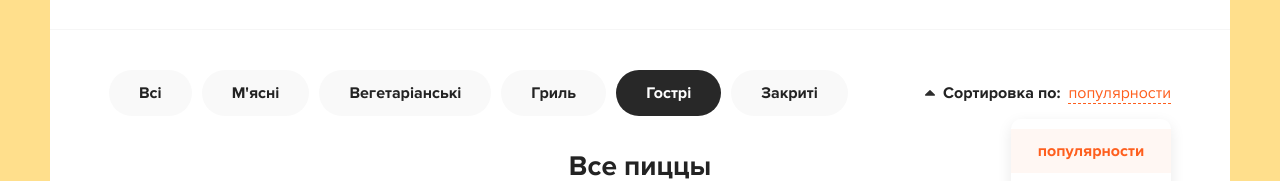
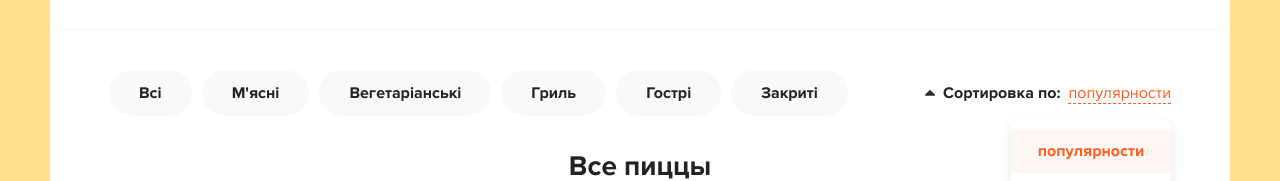
Before and after one commit to vbasoon/Store-Pizza-React, a React (Create React App) app: page / in a window 1280 px wide. Shown: the part 152-333 px from the top of the page. Built offline with nearby package versions, Linux system fonts and the light colour scheme.

Commit message:
functional useState

```diff
--- a/src/App.js
+++ b/src/App.js
@@ -16,7 +16,7 @@ function App() {
             <div className="content__top">
               <Categories
                 onClickItem={(name) => console.log(name)}
-                props={items}
+                items={items}
               />
               <div className="sort">
                 <div className="sort__label">
--- a/src/components/Categories.jsx
+++ b/src/components/Categories.jsx
@@ -1,26 +1,53 @@
 import React from "react";
 
-class Categories extends React.Component {
-  state = {
-    activeItem: 3,
+// class Categories extends React.Component {
+//   state = {
+//     activeItem: 3,
+//   };
+
+//   onSelectItem = (index) => {
+//     this.setState({
+//       activeItem: index,
+//     });
+//   };
+
+//   render() {
+//     const { props, onClickItem } = this.props;
+//     return (
+//       <div className="categories">
+//         <ul>
+//           <li>Всi</li>
+//           {props.map((name, index) => (
+//             <li
+//               className={this.state.activeItem === index ? "active" : ""}
+//               onClick={() => this.onSelectItem(index)}
+//               key={`${name}_${index}`}
+//             >
+//               {name}
+//             </li>
+//           ))}
+//         </ul>
+//       </div>
+//     );
+//   }
+// }.
+
+const Categories = (items, onClickItem) => {
+  const [activeItem, setActiveItem] = React.useState(null);
+
+  const onSelectItem = (index) => {
+    setActiveItem(index);
   };
 
-  onSelectItem = (index) => {
-    this.setState({
-      activeItem: index,
-    });
-  };
-
-  render() {
-    const { props, onClickItem } = this.props;
-    return (
+  return (
+    <div>
       <div className="categories">
         <ul>
           <li>Всi</li>
-          {props.map((name, index) => (
+          {items.items.map((name, index) => (
             <li
-              className={this.state.activeItem === index ? "active" : ""}
-              onClick={() => this.onSelectItem(index)}
+              className={activeItem === index ? "active" : ""}
+              onClick={() => setActiveItem(index)}
               key={`${name}_${index}`}
             >
               {name}
@@ -28,28 +55,8 @@ class Categories extends React.Component {
           ))}
         </ul>
       </div>
-    );
-  }
-}
-
-// const Categories = (items, onClickItem) => {
-//   return (
-//     <div>
-//       <div className="categories">
-//         <ul>
-//           <li className="active">Всi</li>
-//           {items.items.map((name, index) => (
-//             <li
-//               onClick={() => items.onClickItem(name)}
-//               key={`${name}_${index}`}
-//             >
-//               {name}
-//             </li>
-//           ))}
-//         </ul>
-//       </div>
-//     </div>
-//   );
-// };
+    </div>
+  );
+};
 
 export default Categories;
```
